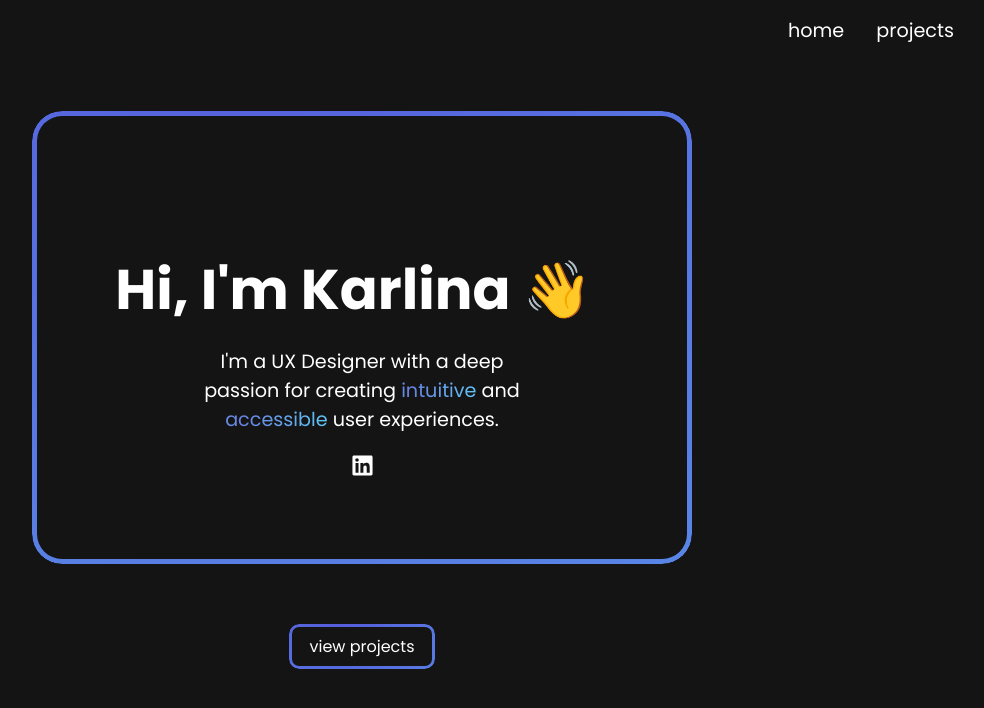
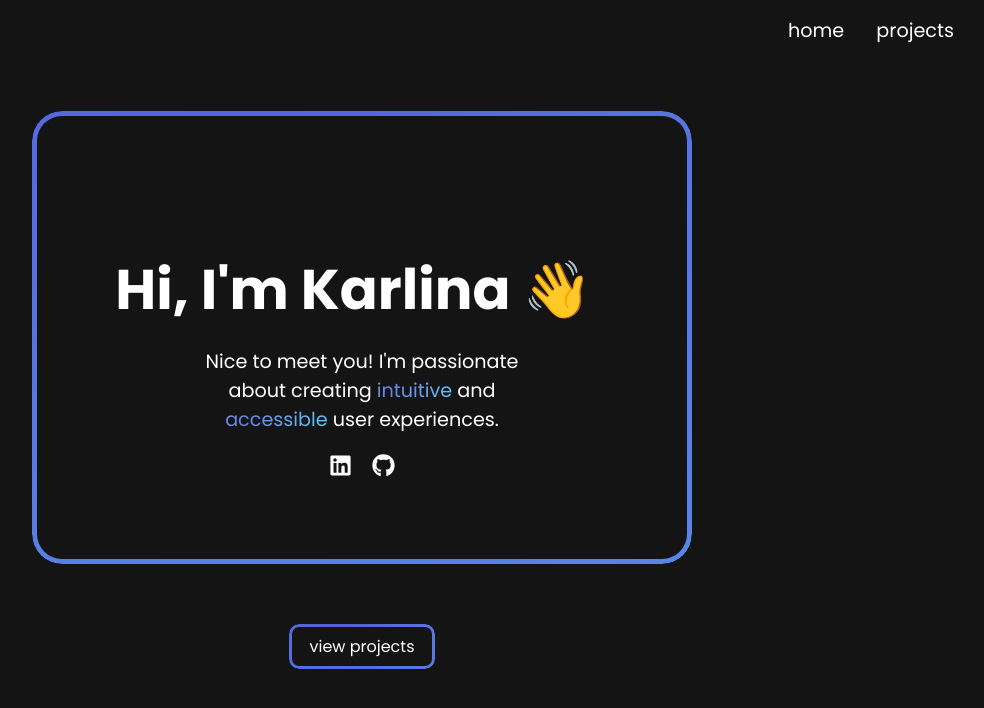
Before and after one commit to karlinamaya/km-portfolio, a React (Create React App) app: page / in a window 1280 px wide. Shown: the top 708 px of the page, without its empty margins (278-1262 px from the left). Built offline with nearby package versions, Linux system fonts and the light colour scheme.

Commit message:
Updated website content

```diff
--- a/src/components/About.js
+++ b/src/components/About.js
@@ -32,12 +32,15 @@ const About = () => {
         </h1>
         <div className="ux-designer-tagline">
         <p>
-          I'm a UX Designer with a deep passion for creating <span className="gradient-text">intuitive</span> and <span className="gradient-text">accessible</span> user experiences.
+          Nice to meet you! I'm passionate about creating <span className="gradient-text">intuitive</span> and <span className="gradient-text">accessible</span> user experiences.
         </p>
         </div>
         <div className="social-icons">
           <a href="https://www.linkedin.com/in/karlina-maya/" target="_blank" rel="noopener noreferrer">
             <FaLinkedin style={{ fontSize: 23, color: 'white', margin: '0 10px' }} />
+          </a>
+          <a href="https://github.com/karlinamaya" target="_blank" rel="noopener noreferrer">
+            <FaGithub style={{ fontSize: 23, color: 'white', margin: '0 10px' }} />
           </a>
         </div>
       </div>
```
